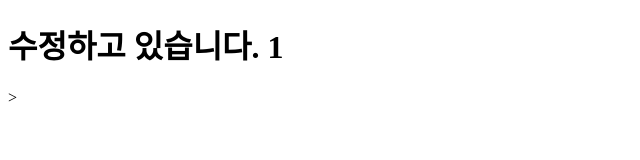
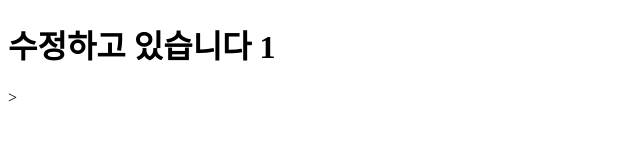
Before and after one commit to seoseung-wan/program, a plain HTML site: page index.html in a window 1280 px wide. Shown: the full height of the page, 0-640 px from the left. Drawn offline with Linux system fonts and the light colour scheme.

Commit message:
수정 1

```diff
--- a/index.html
+++ b/index.html
@@ -10,7 +10,7 @@
 
 <body>
 
-<h1>수정하고 있습니다. 1</h1>>
+<h1>수정하고 있습니다  1</h1>>
 
 </main>
 </html>
```
